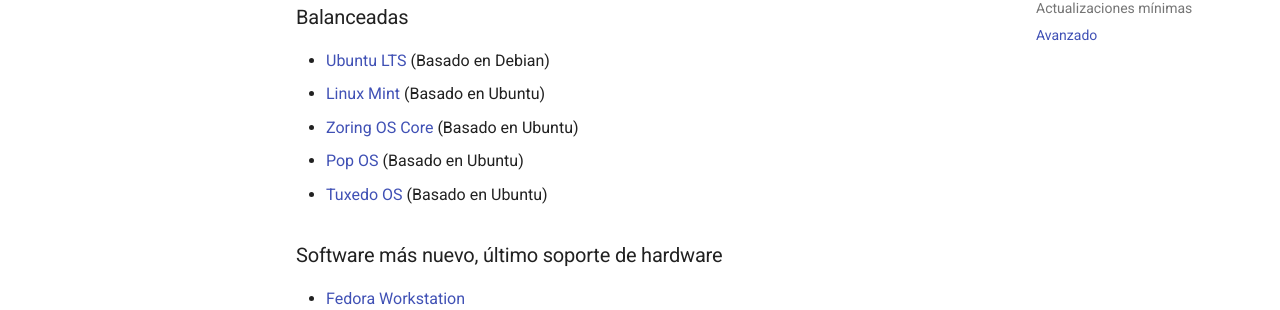
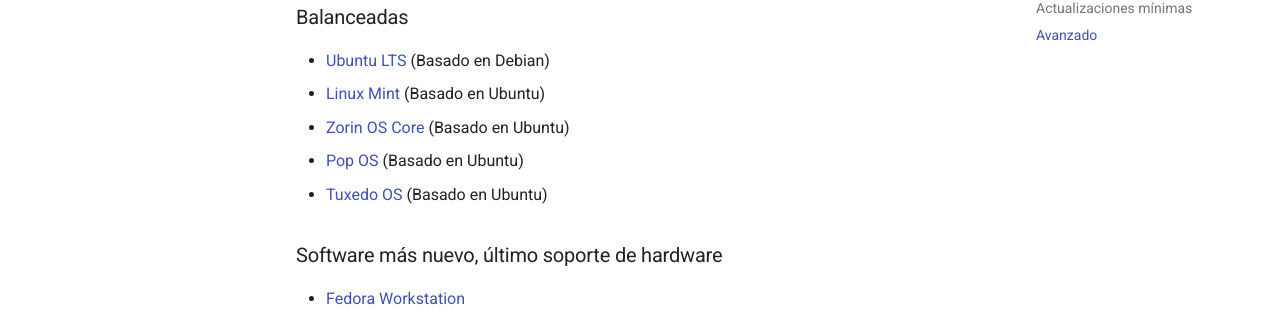
Before and after one commit to anomalouscode/wiki, an MkDocs documentation site: the page built from docs/linux/index.md, in a window 1280 px wide and 1032 px high. Shown: the part 277-587 px from the top of the window. Built offline with MkDocs 1.6.1 and Material for MkDocs 9.7.7, drawn with Linux system fonts in a browser that asks for light colours; comment, search, counter and statistics services are not loaded.

Commit message:
Update index.md

```diff
--- a/docs/linux/index.md
+++ b/docs/linux/index.md
@@ -10,7 +10,7 @@
 
 - [Ubuntu LTS](https://ubuntu.com/download/desktop) (Basado en Debian)
 - [Linux Mint](https://linuxmint.com/) (Basado en Ubuntu)
-- [Zoring OS Core](https://zorin.com/os/) (Basado en Ubuntu)
+- [Zorin OS Core](https://zorin.com/os/) (Basado en Ubuntu)
 - [Pop OS](https://pop.system76.com/) (Basado en Ubuntu)
 - [Tuxedo OS](https://www.tuxedocomputers.com/en/TUXEDO-OS_1.tuxedo) (Basado en Ubuntu)
 
```
